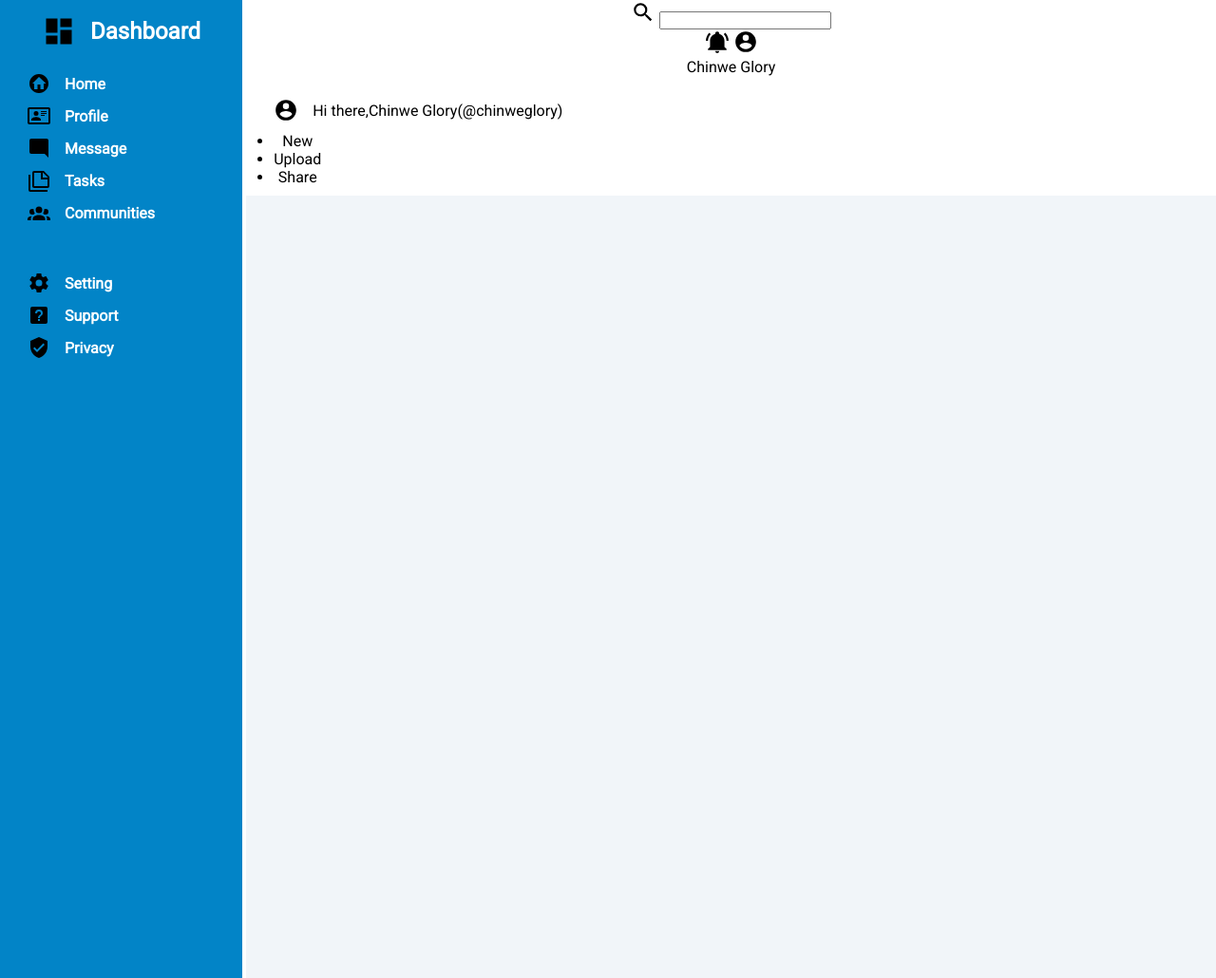
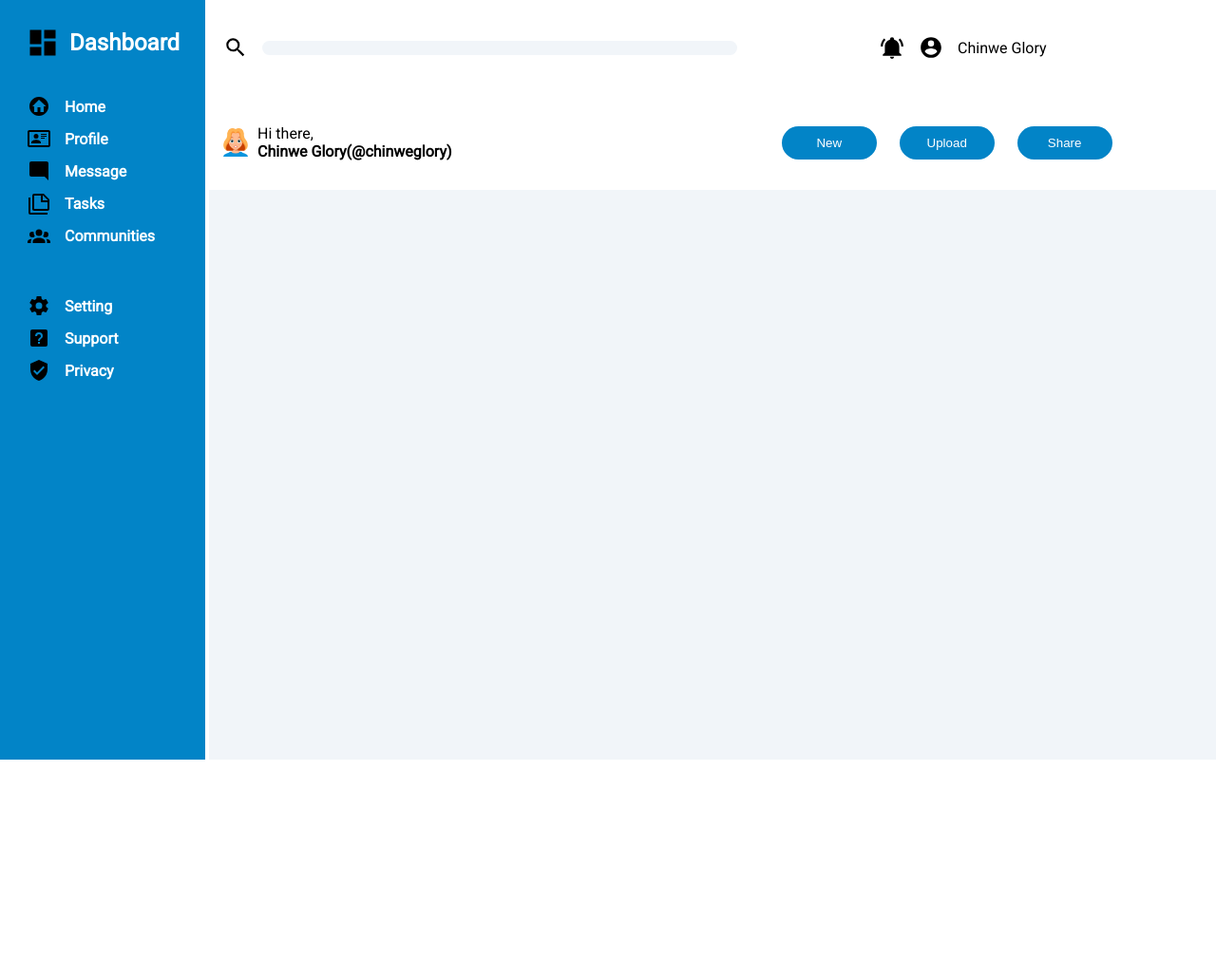
Before and after one commit to ChinweGlory/odin-dashboard, a plain HTML site: page index.html in a window 1280 px wide. Shown: the whole page at 95% size. After the commit the page ends 800 px from the top, so only its background shows below. Drawn offline with Linux system fonts and the light colour scheme.

Commit message:
create navbar contents and style with css file

```diff
--- a/index.html
+++ b/index.html
@@ -5,7 +5,10 @@
     <meta name="viewport" content="width=device-width, initial-scale=1.0" />
     <title>Dashboard</title>
     <link rel="stylesheet" href="style.css" />
-    <link href='https://fonts.googleapis.com/css?family=Roboto' rel='stylesheet'>
+    <link
+      href="https://fonts.googleapis.com/css?family=Roboto"
+      rel="stylesheet"
+    />
   </head>
   <body>
     <div class="container">
@@ -66,24 +69,23 @@
               <p>Chinwe Glory</p>
             </div>
           </div>
-                <div class="navbar-one">
-                    <div class="content-one">
-                        <img src="resources/svg-images/account-circle.svg" alt="">
-                        <p>Hi there,Chinwe Glory(@chinweglory)</p>
+          <div class="welcome-nav">
+
+            <div class="left">
+                    <img src="resources/svg-images/avatar.png" alt="" />
+                    <div class="message">
+              <p>Hi there,</p>
+              <h4>Chinwe Glory(@chinweglory)</h4>
             </div>
-                    <div class="content-two">
-                        <ul>
-                            <li>New</li>
-                            <li>Upload</li>
-                            <li>Share</li>
-                        </ul>
+          </div>
+          <div class="right">
+            <button>New</button>
+            <button>Upload</button>
+            <button>Share</button>
           </div>
         </div>
 
         <div class="main-content"></div>
-
-
-
       </div>
     </div>
   </body>
--- a/style.css
+++ b/style.css
@@ -6,13 +6,12 @@
 
 body {
   font-family: "Roboto";
-
 }
 
 .container {
   text-align: center;
   display: grid;
-  grid-template-columns: 2fr 8fr;
+  grid-template-columns: 1fr 6fr;
   gap: 4px;
   width: 100vw;
   height: 100vh;
@@ -29,12 +28,12 @@ body {
   justify-content: center;
   align-items: center;
   padding-bottom: 10px;
-  margin: 15PX;
+  margin: 27px;
 }
 
 .logo img {
   width: 36px;
-  margin-right: 15px;
+  margin-right: 10px;
 }
 
 .sidebar-items {
@@ -59,7 +58,7 @@ body {
 .main {
   display: grid;
   background-color: #f1f5f9;
-  grid-template-rows: 2fr 8fr;
+  grid-template-rows: 2fr 6fr;
 }
 
 .headers img {
@@ -70,9 +69,68 @@ width: 26px;
   background-color: white;
   display: grid;
   grid-template-rows: 1fr 1fr;
+  align-items: center;
+  padding-left: 15px;
 }
 
 .navbar {
   display: flex;
+  flex-direction: row;
+  align-items: center;
+}
+
+.nav-one,
+.nav-two {
+  display: flex;
+  align-items: center;
+  gap: 15px;
+}
+
+input {
+  width: 500px;
+  background-color: #f1f5f9;
+  border-radius: 10px;
+  border: none;
+  margin-right: 150px;
+}
+
+.welcome-nav {
+  display: grid;
+  align-items: center;
+  grid-template-columns: 1fr 2fr;
+  align-items: center;
+}
+
+.left {
+  display: flex;
+  align-items: center;
+}
+
+.message p {
+  display: flex;
+}
+
+.message {
+  display: flex;
   flex-direction: column;
+  text-align: center;
+  margin-left: 10px;
 }
+
+.right {
+  margin-left: 130px;
+}
+
+.right button {
+  padding: 10px;
+  border-radius: 20px;
+  border: none;
+  background-color: #0284c7;
+  width: 100px;
+  color: white;
+  margin: 10px;
+}
+
+.main-content {
+    display: grid;
+}
```
Also changed, not shown: resources/svg-images/avatar.png (added). Lines whose indentation alone changed are shown as unchanged.
